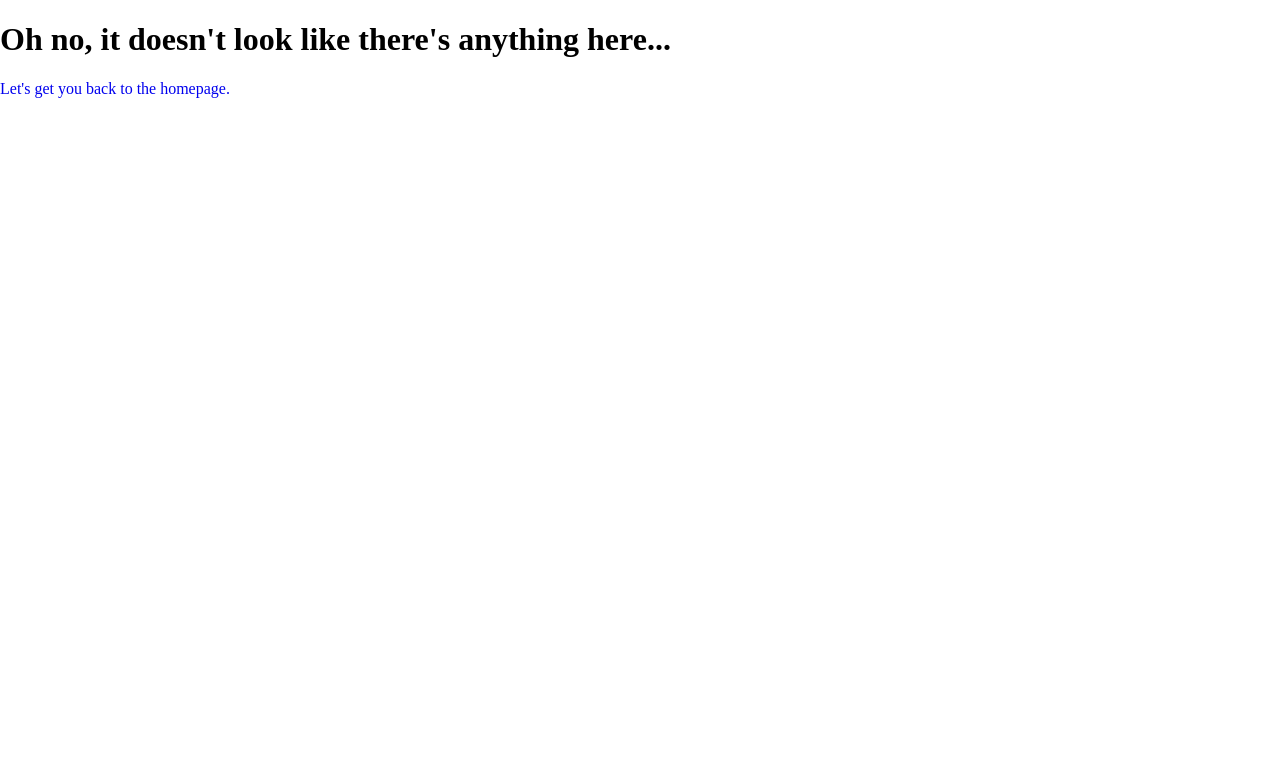
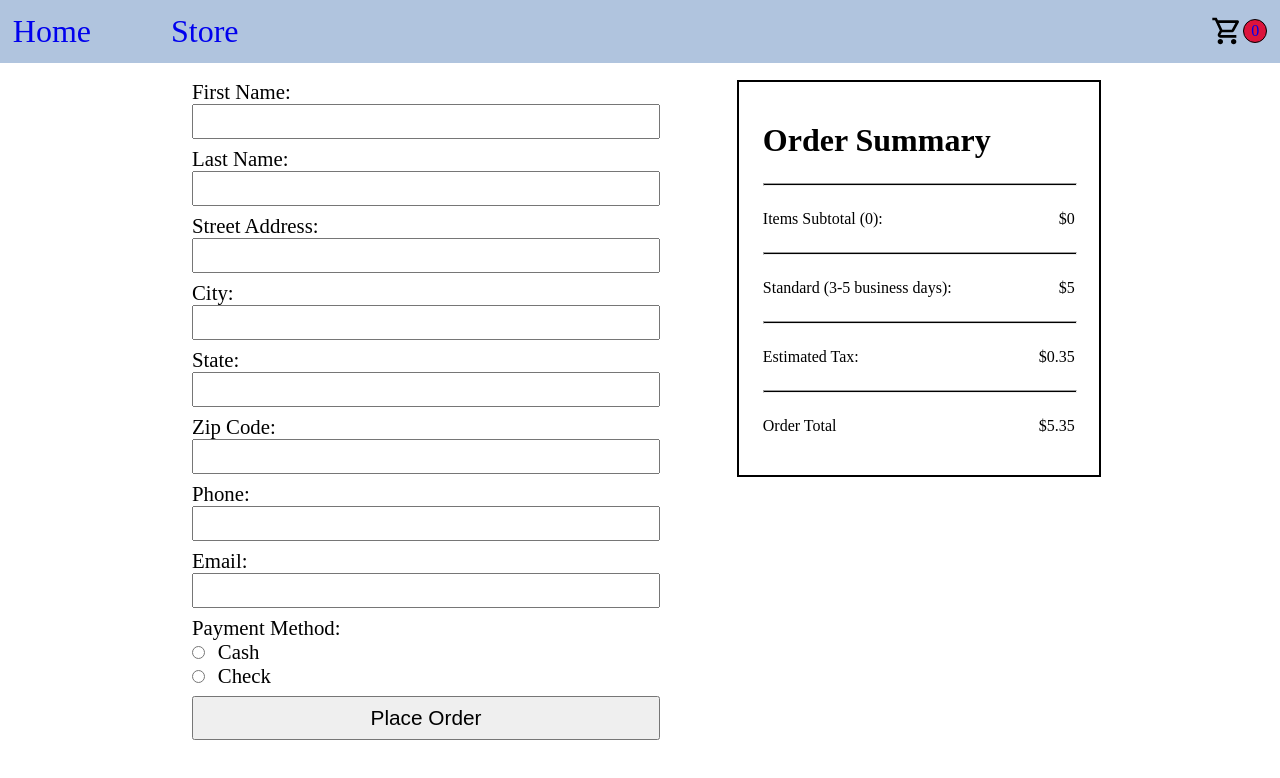
Before and after one commit to daltonoswald/shopping-cart, a React (Vite) app: page /checkout in a window 1280 px wide. Shown: the top 778 px of the page. Built offline with nearby package versions, Linux system fonts and the light colour scheme.

Commit message:
css changes and checkout page added

```diff
--- /dev/null
+++ b/src/Checkout.jsx
@@ -0,0 +1,95 @@
+import { useState, useEffect } from "react";
+import { Link } from "react-router-dom";
+import Nav from "./Nav"
+
+function Checkout({itemsInCart, totalItems, totalPrice}) {
+    const shippingCost = 5;
+    let totalPriceNum = Number(totalPrice);
+    let estimatedTax = ((totalPriceNum + shippingCost) * .07)
+    let orderTotal = totalPriceNum + estimatedTax + shippingCost;
+
+    function submitForm() {
+        window.location.reload();
+    }
+
+    return (
+        <>
+            <Nav itemsInCart={itemsInCart} totalItems={totalItems} />
+            <div className="content">
+            <div className="shipping-content">
+                <form className="shipping-form" onSubmit={submitForm}>
+                    <label>
+                        First Name:
+                        <input type="text" name="first-name" />
+                    </label>
+                    <label>
+                        Last Name:
+                        <input type="text" name="last-name" />
+                    </label>
+                    <label>
+                        Street Address:
+                        <input type="text" name="address" />
+                    </label>
+                    <label>
+                        City:
+                        <input type="text" name="city" />
+                    </label>
+                    <label>
+                        State:
+                        <input type="text" name="state" />
+                    </label>
+                    <label>
+                        Zip Code:
+                        <input type="text" name="zipcode" />
+                    </label>
+                    <label>
+                        Phone:
+                        <input type="tel" name="phone" />
+                    </label>
+                    <label>
+                        Email:
+                        <input type="email" name="email" />
+                    </label>
+                    <label>
+                        Payment Method:
+                        <div className="radio-inputs">
+                            <input type="radio" id="cash" name="payment" />
+                            <label htmlFor="cash">Cash</label>
+                        </div>
+                        <div className="radio-inputs">
+                            <input type="radio" id="check" name="payment" />
+                            <label htmlFor="check">Check</label>
+                        </div>
+                    </label>
+                    <input type="submit" value="Place Order" />
+                </form>
+                <div className="order-summary">
+                    <div className="order-row order-title">Order Summary</div>
+                    <hr />
+                    <div className="order-row">
+                        <div className="subtotal-title">Items Subtotal &#40;{totalItems}&#41;:</div>
+                        <div className="subtotal-price">${totalPrice}</div>
+                    </div>
+                    <hr />
+                    <div className="order-row">
+                        <div className="shipping-type">Standard &#40;3-5 business days&#41;:</div>
+                        <div className="shipping-price">${shippingCost}</div>
+                    </div>
+                    <hr />
+                    <div className="order-row">
+                        <div className="tax-estimate">Estimated Tax:</div>
+                        <div className="tax-cost">${estimatedTax.toFixed(2)}</div>
+                    </div>
+                    <hr />
+                    <div className="order-row">
+                        <div className="title">Order Total</div>
+                        <div className="total-price">${orderTotal.toFixed(2)}</div>
+                    </div>
+                </div>
+            </div>
+            </div>
+        </>
+    )
+}
+
+export default Checkout;
--- a/src/ErrorPage.jsx
+++ b/src/ErrorPage.jsx
@@ -1,10 +1,13 @@
 import { Link } from "react-router-dom";
+import Nav from "./Nav"
 
-function ErrorPage() {
+function ErrorPage({itemsInCart}) {
     return (
         <div>
+            <Nav itemsInCart={itemsInCart} />
             <h1>Oh no, it doesn't look like there's anything here...</h1>
             <Link to="/">Let's get you back to the homepage.</Link>
+            <Link to="/store">Or you can continue to our shop.</Link>
         </div>
     )
 }
--- a/src/Homepage.jsx
+++ b/src/Homepage.jsx
@@ -1,9 +1,9 @@
 import Nav from "./Nav"
 
-function Homepage({itemsInCart, setItemsInCart}) {
+function Homepage({itemsInCart, totalItems}) {
     return (
         <>
-            <Nav itemsInCart={itemsInCart} />
+            <Nav itemsInCart={itemsInCart} totalItems={totalItems} />
             <div className="content">
                 <h1>Welcome to the homepage!</h1>
             </div>
--- a/src/Nav.jsx
+++ b/src/Nav.jsx
@@ -1,7 +1,7 @@
 import { Link } from "react-router-dom";
 import cartIcon from "./assets/shopping-cart.svg"
 
-function Nav({itemsInCart}) {
+function Nav({itemsInCart, totalItems}) {
     return (
         <div className="nav">
             <div className="links">
@@ -9,9 +9,9 @@ function Nav({itemsInCart}) {
                 <Link to="/store">Store</Link>
             </div>
             <div className="cart-link">
-                <Link to="/cart">
+                <Link className="cart-link" to="/cart">
                     <img className="shopping-cart-icon" src={cartIcon} alt="shopping cart" />
-                    {/* <p>{itemsInCart.length}</p> */}
+                    <div className="total-items">{totalItems}</div>
                 </Link>
             </div>
         </div>
--- a/src/Router.jsx
+++ b/src/Router.jsx
@@ -1,24 +1,39 @@
 import { createBrowserRouter, RouterProvider } from "react-router-dom";
-import { useState } from "react";
+import { useState, useEffect } from "react";
 import Homepage from "./Homepage";
 import Store from "./Store";
 import ErrorPage from "./ErrorPage";
 import ItemPage from "./ItemPage";
 import Cart from "./Cart";
+import Checkout from "./Checkout"
 import "./styles.css"
 
 function Router() {
     const [itemsInCart, setItemsInCart] = useState([]);
+    const [totalItems, setTotalItems] = useState(0);
+    const [totalPrice, setTotalPrice] = useState(0);
+
+    useEffect(() => {
+        function calculateTotalItems() {
+            let totalItems = 0;
+            for (let i = 0; i < itemsInCart.length; i++) {
+                totalItems += itemsInCart[i][1];
+            }
+            setTotalItems(totalItems);
+        }
+        calculateTotalItems();
+    },[itemsInCart, totalItems]);
+
     const router = createBrowserRouter([
         {
             path: "/",
-            element: <Homepage itemsInCart={itemsInCart} setItemsInCart={setItemsInCart} />,
-            errorElement: <ErrorPage />,
+            element: <Homepage itemsInCart={itemsInCart} totalItems={totalItems} />,
+            errorElement: <ErrorPage itemsInCart={itemsInCart} />,
         },
         {
             path: "store",
-            element: <Store itemsInCart={itemsInCart} setItemsInCart={setItemsInCart} />,
-            errorElement: <ErrorPage />,
+            element: <Store itemsInCart={itemsInCart} setItemsInCart={setItemsInCart} totalItems={totalItems} />,
+            errorElement: <ErrorPage itemsInCart={itemsInCart} />,
             // children: [
             //     {
             //         path: "/item/:itemID",
@@ -29,8 +44,12 @@ function Router() {
         },
         {
             path: "cart",
-            element: <Cart itemsInCart={itemsInCart} setItemsInCart={setItemsInCart} />,
-            errorElement: <ErrorPage />
+            element: <Cart itemsInCart={itemsInCart} setItemsInCart={setItemsInCart} totalPrice={totalPrice} setTotalPrice={setTotalPrice} totalItems={totalItems} setTotalItems={setTotalItems} />,
+            errorElement: <ErrorPage itemsInCart={itemsInCart} />
+        },
+        {
+            path: "checkout",
+            element: <Checkout totalItems={totalItems} totalPrice={totalPrice} />
         }
     ]);
 
--- a/src/cart.css
+++ b/src/cart.css
@@ -50,6 +50,10 @@
     gap: 1rem;
 }
 
+.remove {
+    margin: 1vh 0;
+}
+
 .item-price {
     background-color: lightsteelblue;
     width: fit-content;
@@ -79,5 +83,15 @@
     background-color: lightsteelblue;
     font-size: 24px;
     padding: 1vh;
+    border: 2px solid black;
     border-radius: 5px;
 }
+
+a:link {
+    text-decoration: none;
+}
+
+a:visited {
+    text-decoration: none;
+    color: black;
+}
--- /dev/null
+++ b/src/checkout.css
@@ -0,0 +1,66 @@
+.shipping-content {
+    display: flex;
+    width: 80%;
+    margin: 0 auto;
+    gap: 5vw;
+}
+
+.shipping-form {
+    display: flex;
+    flex-direction: column;
+    flex-wrap: wrap;
+    align-content: stretch;
+    gap: 1vh;
+    width: 60%;
+    padding: 0 1vw;
+}
+
+label {
+    display: flex;
+    flex-direction: column;
+    font-size: 1.3rem;
+}
+
+input {
+    margin: 0;
+    padding: 1vh;
+}
+
+input[type=submit] {
+    font-size: 1.3rem
+}
+
+.radio-inputs {
+    display: flex;
+    align-items: center;
+    gap: 1vw;
+}
+
+hr {
+    background-color: black;
+    height: 1px;
+    width: 100%;
+}
+
+.order-summary {
+    width: 40%;
+    border: 2px solid black;
+    padding: 3vh;
+    display: flex;
+    flex-direction: column;
+    align-items: flex-start;
+    justify-content: space-around;
+    height: fit-content;
+}
+
+.order-row {
+    display: flex;
+    justify-content: space-between;
+    width: 100%;
+    margin: 2vh 0;
+}
+
+.order-title {
+    font-size: 2rem;
+    font-weight: 600;
+}
--- a/src/nav.css
+++ b/src/nav.css
@@ -5,6 +5,9 @@
     background-color: lightsteelblue;
     padding: 1vw;
     margin-bottom: 1vh;
+    position: fixed;
+    top: 0;
+    width: -webkit-fill-available;
 }
 
 .links {
@@ -28,6 +31,9 @@ a:hover {
 
 .cart-link {
     height: 32px;
+    display: flex;
+    flex-direction: row;
+    align-items: center;
 }
 
 .cart-link:hover {
@@ -37,3 +43,19 @@ a:hover {
 img {
     height: 32px;
 }
+
+.total-items {
+    /* position: absolute;
+    top: 30px;
+    right: 5px; */
+    background-color: crimson;
+    padding: 10px;
+    border-radius: 50%;
+    border: 1px solid black;
+    height: 2px;
+    widtH: 2px;
+    text-align: center;
+    display: flex;
+    justify-content: center;
+    align-items: center;
+}
--- a/src/styles.css
+++ b/src/styles.css
@@ -1,17 +1,19 @@
 @import "./store.css";
 @import "./nav.css";
 @import "./cart.css";
+@import "./checkout.css";
 
 html {
     margin: 0;
 }
 
 body {
-    /* margin: 1rem 5rem; */
     margin: 0;
+    margin-bottom: 5vh;
 }
 
 .content {
     width: 90vw;
     margin: 0 auto;
+    margin-top: 80px;
 }
```
Also changed, not shown: src/Cart.jsx (+41 -9 lines), src/Store.jsx (+3 -5 lines).
